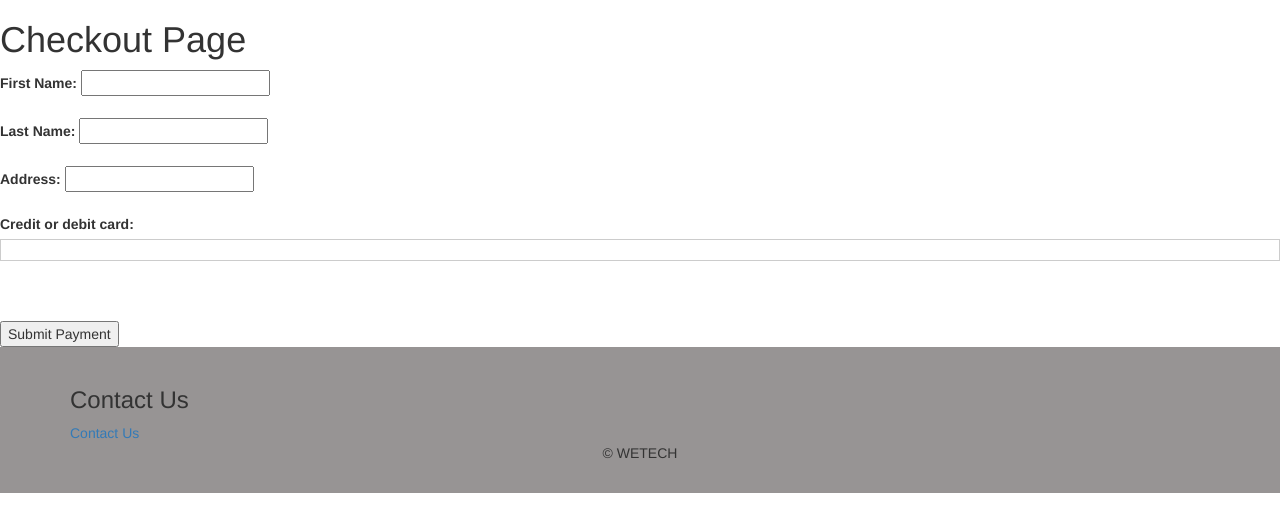
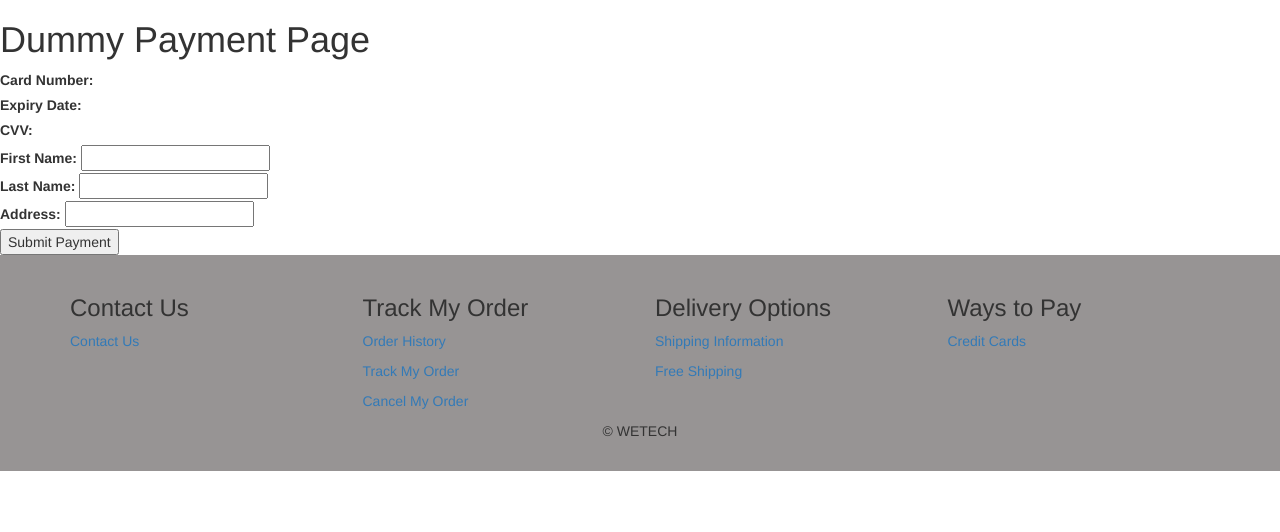
Before and after one commit to Ken131313/basketExample, a PHP site: page /checkout.html in a window 1280 px wide. Shown: the part 70-602 px from the top of the page. Run offline with PHP 8.4, Linux system fonts and the light colour scheme; some libraries are stand-ins or nearby versions.

Commit message:
updated checkout page

```diff
--- a/project2/checkout.html
+++ b/project2/checkout.html
@@ -1,63 +1,112 @@
 <!DOCTYPE html>
-<html>
+<html lang="en">
     <head>
-    <title>Checkout Page</title>
         <link rel="stylesheet" type="text/css" href="productPage.css">
         <link rel="stylesheet" href="https://maxcdn.bootstrapcdn.com/bootstrap/3.4.1/css/bootstrap.min.css">
         <script src="https://ajax.googleapis.com/ajax/libs/jquery/3.6.4/jquery.min.js"></script>
         <script src="https://maxcdn.bootstrapcdn.com/bootstrap/3.4.1/js/bootstrap.min.js"></script>
+        <script src="https://js.stripe.com/v3/"></script>
 
-    <!-- Add the following for payment form -->
-    <script src="https://js.stripe.com/v3/"></script>
         <style>
-        /* Add some styles for the payment form */
-        #card-element {
-            border: 1px solid #ccc;
-            padding: 10px;
-            margin-bottom: 20px;
+          .carousel-inner > .item > img,
+          .carousel-inner > .item > a > img {
+            width: 10%;
+            margin: auto;
+          }
+          .item {
+            display: none;
+            position: relative;
+            transition:2s ease-in-out left;
           }
         </style>
       </head>
 <body>
     <nav style="font-size: larger;">
         <ul>
-            <li><img src="WETECH.jpg" width="100" height="50"></li>
+          <li><img src ="WETECH.jpg" width="100" height="50"></li>
           <li><a href="productPage.html">Home</a></li>
           <li><a href="basket.html"><img src="basket.png" alt="Basket" class="basket-icon"></a></li>
           <li><a href="aboutus.html">About Us</a></li>
           <li><a href="customerLogin.html">Sign in</a></li>
         </ul>
     </nav>
+    <h1>Dummy Payment Page</h1>
+    <form action="process_payment.php" method="post" id="payment-form">
+        <!-- Card details -->
+        <label for="cardNumber">Card Number:</label>
+        <div id="card-number"></div>
 
-    <h1>Checkout Page</h1>
-    <form action="checkout.php" method="post" id="payment-form">
+        <label for="expiryDate">Expiry Date:</label>
+        <div id="card-expiry"></div>
+
+        <label for="cvv">CVV:</label>
+        <div id="card-cvv"></div>
+
         <!-- Other user information fields -->
         <label for="firstName">First Name:</label>
-        <input type="text" name="firstName" required><br><br>
+        <input type="text" name="firstName" required><br>
+
         <label for="lastName">Last Name:</label>
-        <input type="text" name="lastName" required><br><br>
+        <input type="text" name="lastName" required><br>
+
         <label for="address">Address:</label>
-        <input type="text" name="address" required><br><br>
-
-        <!-- Card details -->
-        <label for="card-element">Credit or debit card:</label>
-        <div id="card-element">
-            <!-- A Stripe Element will be inserted here. -->
-        </div>
-
-        <!-- Used to display form errors. -->
-        <div id="card-errors" role="alert"></div>
-
-        <!-- Hidden input field for token -->
-        <input type="hidden" name="token" id="token" value="">
-
-        <br><br>
+        <input type="text" name="address" required><br>
 
         <!-- Submit button -->
-        <button type="button" onclick="dummyPayment()">Submit Payment</button>
-
+        <button type="submit">Submit Payment</button>
     </form>
 
+    <script>
+        var stripe = Stripe('pk_test_51ODAtaLJ63xd3RyiRp8bSoivMS8bJqzoZFjWxulivp4z3QxIXtvaAJgNQ5fBENY0Dzy85j8FppO682abGyQcw4qZ004T4Wnxnu');
+        var elements = stripe.elements();
+
+        var style = {
+            base: {
+                fontSize: '16px',
+                color: '#32325d',
+            },
+        };
+
+        var card = elements.create('cardNumber', { style: style, placeholder: 'Card Number' });
+        card.mount('#cardNumber');
+
+        var exp = elements.create('cardExpiry', { style: style, placeholder: 'MM/YYYY' });
+        exp.mount('#cardExpiry');
+
+        var cvc = elements.create('cardCvc', { style: style, placeholder: 'CVV' });
+        cvc.mount('#cardCvc');
+
+        // Log any errors during element mounting
+        card.on('change', function (event) {
+            var displayError = document.getElementById('card-errors');
+            if (event.error) {
+                displayError.textContent = event.error.message;
+            } else {
+                displayError.textContent = '';
+            }
+        });
+
+        // Handle form submission.
+        var form = document.getElementById('payment-form');
+        form.addEventListener('submit', function (event) {
+            event.preventDefault();
+
+            stripe.createToken(card).then(function (result) {
+                if (result.error) {
+                    var errorElement = document.getElementById('card-errors');
+                    errorElement.textContent = result.error.message;
+                } else {
+                    var tokenInput = document.createElement('input');
+                    tokenInput.setAttribute('type', 'hidden');
+                    tokenInput.setAttribute('name', 'stripeToken');
+                    tokenInput.setAttribute('value', result.token.id);
+                    form.appendChild(tokenInput);
+
+                    form.submit();
+                }
+            });
+        });
+    </script>
     <footer style="background-color: rgb(151, 148, 148); padding: 20px;">
         <div class="container">
           <div class="row">
@@ -65,52 +114,29 @@
               <h3>Contact Us</h3>
               <a href="contactus.html">Contact Us</a>
             </div>
-                <!-- Add other footer content as needed -->
+            <div class="col-sm-3">
+              <h3>Track My Order</h3>
+              <p><a href="#">Order History</a></p>
+              <p><a href="#">Track My Order</a></p>
+              <p><a href="#">Cancel My Order</a></p>
+            </div>
+            <div class="col-sm-3">
+              <h3>Delivery Options</h3>
+              <p><a href="#">Shipping Information</a></p>
+              <p><a href="#">Free Shipping</a></p>
+            </div>
+            <div class="col-sm-3">
+              <h3>Ways to Pay</h3>
+              <p><a href="#">Credit Cards</a></p>
+            </div>
           </div>
           <div class="row">
             <div class="col-sm-12 text-center">
+
               <p>&copy; WETECH</p>
             </div>
           </div>
         </div>
       </footer>
-
-    <!-- Dummy payment function -->
-    <script>
-        var stripe = Stripe('pk_test_51ODAtaLJ63xd3RyiRp8bSoivMS8bJqzoZFjWxulivp4z3QxIXtvaAJgNQ5fBENY0Dzy85j8FppO682abGyQcw4qZ004T4Wnxnu');
-        var elements = stripe.elements();
-
-        // Create an instance of the card Element.
-        var card = elements.create('card');
-
-        // Add an instance of the card Element into the `card-element` div.
-        card.mount('#card-element');
-
-        function dummyPayment() {
-            // Create a token from the card information
-            stripe.createToken(card).then(function(result) {
-                if (result.error) {
-                    // Inform the user if there was an error.
-                    var errorElement = document.getElementById('card-errors');
-                    errorElement.textContent = result.error.message;
-                } else {
-                    // Send the token to your server.
-                    stripeTokenHandler(result.token);
-                }
-            });
-        }
-
-        function stripeTokenHandler(token) {
-            // Set the token value to the hidden input field
-            document.getElementById('token').value = token.id;
-
-            // You can simulate sending the token to your server for processing.
-            console.log('Dummy token created:', token);
-            alert('Payment successful! (Note: This is a dummy payment)');
-
-            // Uncomment the line below to submit the form to the server
-            // document.getElementById('payment-form').submit();
-        }
-    </script>
 </body>
 </html>
```
Also changed, not shown: project2/checkout.php (+18 -16 lines). Lines whose indentation alone changed are shown as unchanged.
